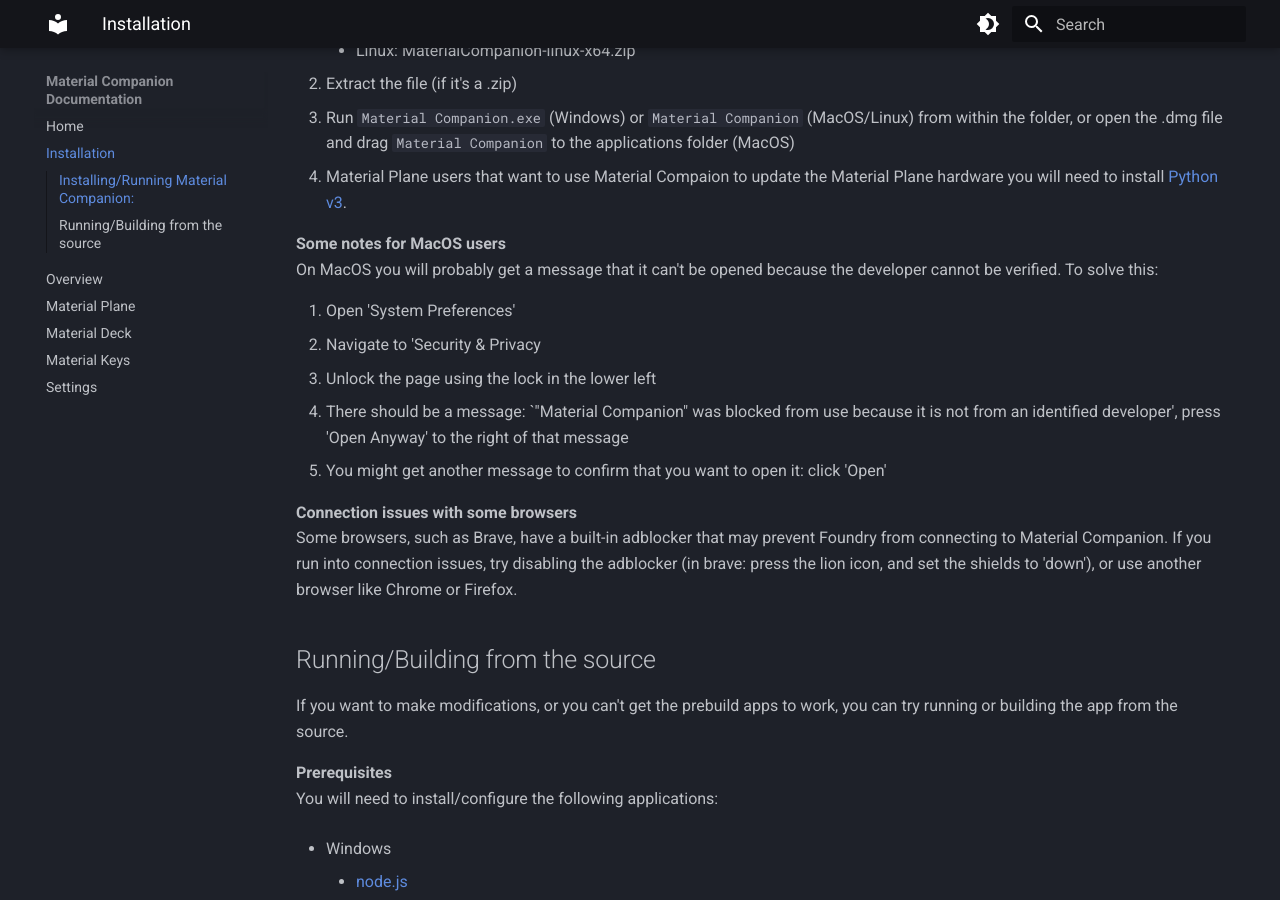
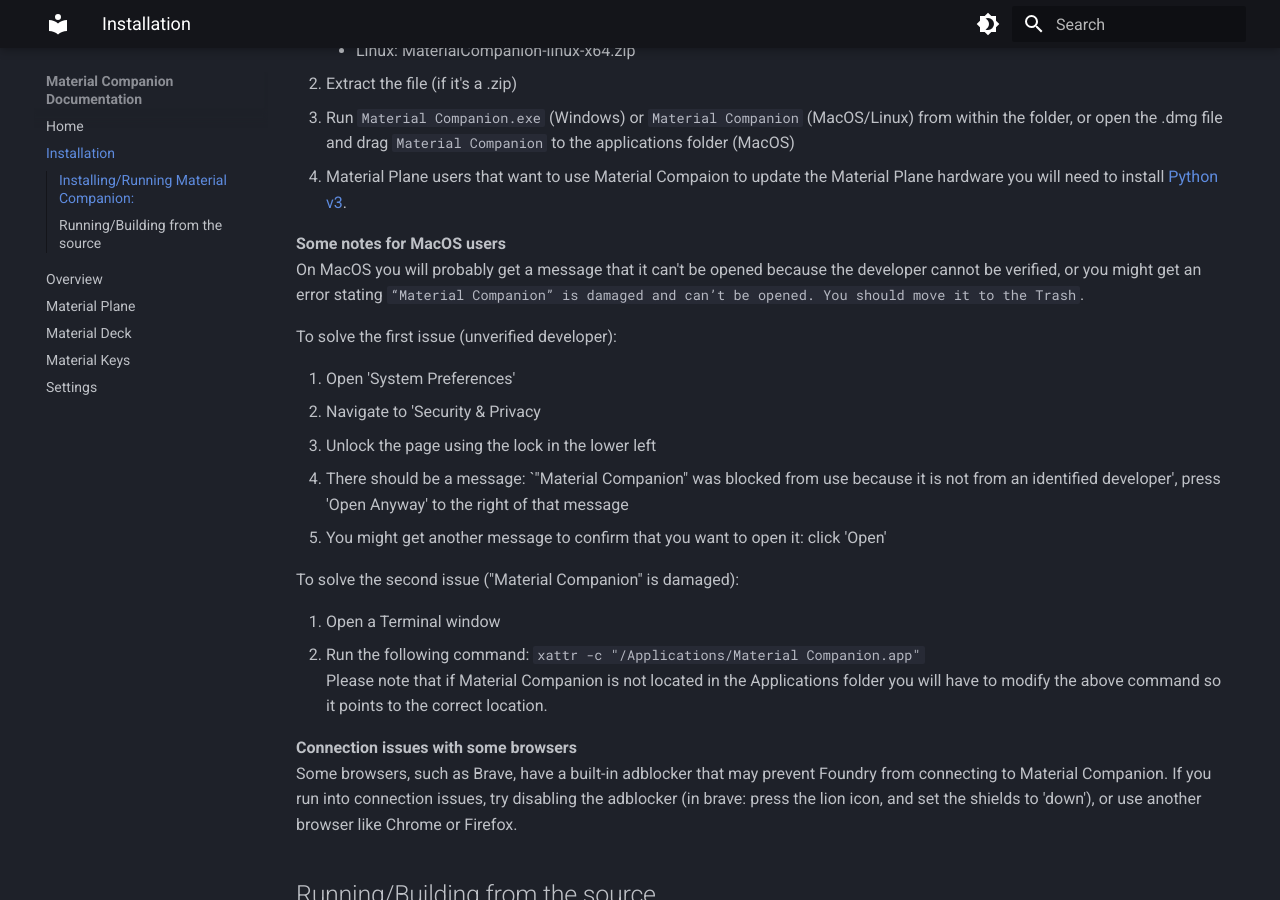
Before and after one commit to MaterialFoundry/MaterialCompanion, an MkDocs documentation site: the page built from docs/installation.md, in a window 1280 px wide and 900 px high, scrolled down 393 px. Built offline with MkDocs 1.6.1 and Material for MkDocs 9.7.7, drawn with Linux system fonts in a browser that asks for light colours.

Commit message:
updated documentation

```diff
--- a/docs/installation.md
+++ b/docs/installation.md
@@ -13,13 +13,21 @@
 4. Material Plane users that want to use Material Compaion to update the Material Plane hardware you will need to install [Python v3](https://www.python.org/downloads/).
 
 <b>Some notes for MacOS users</b><br>
-On MacOS you will probably get a message that it can't be opened because the developer cannot be verified. To solve this:
+On MacOS you will probably get a message that it can't be opened because the developer cannot be verified, or you might get an error stating `“Material Companion” is damaged and can’t be opened. You should move it to the Trash`.
+
+To solve the first issue (unverified developer):
 
 1. Open 'System Preferences'
 2. Navigate to 'Security & Privacy
 3. Unlock the page using the lock in the lower left
 4. There should be a message: `"Material Companion" was blocked from use because it is not from an identified developer', press 'Open Anyway' to the right of that message
 5. You might get another message to confirm that you want to open it: click 'Open'
+
+To solve the second issue ("Material Companion" is damaged):
+
+1. Open a Terminal window
+2. Run the following command: `xattr -c "/Applications/Material Companion.app"`<br>
+    Please note that if Material Companion is not located in the Applications folder you will have to modify the above command so it points to the correct location.
 
 <b>Connection issues with some browsers</b><br>
 Some browsers, such as Brave, have a built-in adblocker that may prevent Foundry from connecting to Material Companion. If you run into connection issues, try disabling the adblocker (in brave: press the lion icon, and set the shields to 'down'), or use another browser like Chrome or Firefox.
```
